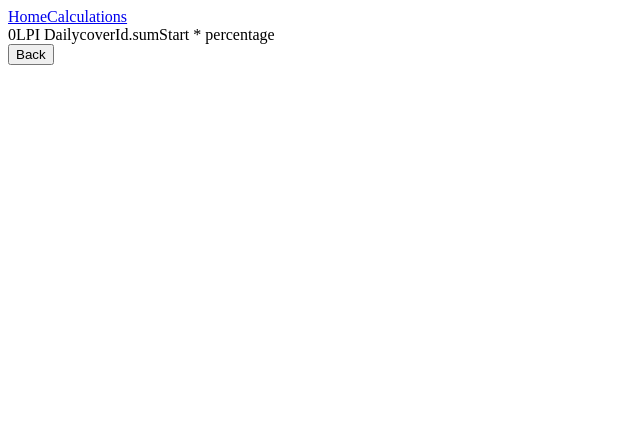
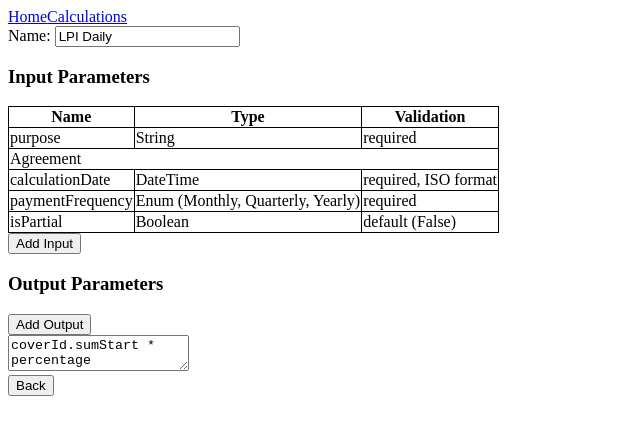
Before and after one commit to dianneyutiamco/react-training-wo-cra, a React app: page /calculation/1 in a window 1280 px wide. Shown: the top 434 px of the page, without its empty margins (0-640 px from the left). Built offline with nearby package versions, Linux system fonts and the light colour scheme.

Commit message:
Calc Details, Calc Details - Input Param Table

```diff
--- a/src/components/App.tsx
+++ b/src/components/App.tsx
@@ -3,7 +3,7 @@ import * as React from 'react';
 import { BrowserRouter as Router, Link, Switch, Route } from 'react-router-dom';
 import { Home } from './Home';
 import { Calculations } from './Calculations';
-import { Calculation } from './Calculation';
+import { CalculationDetails } from './CalculationDetails';
 
 export const App = () => {
     // TODO : maybe wrap the top-level <App> in <Router> instead
@@ -19,7 +19,7 @@ export const App = () => {
                 </Route>
 
                 <Route path="/calculation/:id">
-                    <Calculation />
+                    <CalculationDetails />
                 </Route>
 
                 <Route path="/calculations">
--- a/src/components/Calculation.tsx
+++ /dev/null
@@ -1,35 +0,0 @@
-import * as React from "react";
-import { useParams, useHistory } from "react-router";
-import { calculationDetailsList } from "../data/calculationdetails";
-
-export const Calculation = () => {
-  const { id } = useParams();
-  const history = useHistory();
-
-  // TODO : maybe make this a typed useState
-  const [calculationDetails, setCalculationDetails] = React.useState(undefined);
-
-  React.useEffect(() => {
-    setCalculationDetails(calculationDetailsList[0]);
-  }, []);
-
-  return(
-    <div>
-      {
-        calculationDetails? (
-          <div>
-            <span>{calculationDetails.id}</span>
-            <span>{calculationDetails.name}</span>
-            <span>{calculationDetails.formula}</span>
-          </div>
-        ) : (
-          <span>Details Unavailable</span>
-        )
-      }
-      {
-        // TODO : Redirect to "/calculations" instead
-      }
-      <button onClick={() => {history.goBack()}}>Back</button>
-    </div>
-  )
-}
--- /dev/null
+++ b/src/components/CalculationDetails.tsx
@@ -0,0 +1,78 @@
+import * as React from "react";
+import { useParams, useHistory } from "react-router";
+import { calculationDetailsList } from "../data/calculationdetails";
+import { ReadOnlyInputObject } from "./ReadOnlyInputField";
+
+export const CalculationDetails = () => {
+  const { id } = useParams();
+  const history = useHistory();
+
+  // TODO : maybe make this a typed useState
+  const [calculationDetails, setCalculationDetails] = React.useState(undefined);
+
+  React.useEffect(() => {
+
+    setCalculationDetails(calculationDetailsList[0]);
+
+  }, []);
+
+  // TODO : css
+  const border = {
+    border: "1px solid black"
+  }
+
+  return(
+    <div>
+      {
+        calculationDetails? (
+          <form>
+            <label>Name: </label>
+            <input type="text" value={calculationDetails.name} readOnly/>
+            <br />
+
+            <h3>Input Parameters</h3>
+            <table style={{border: "1px solid black", borderCollapse: "collapse"}}>
+              <thead>
+                <th style={border}>Name</th>
+                <th style={border}>Type</th>
+                <th style={border}>Validation</th>
+              </thead>
+
+              <tbody>
+                {calculationDetails.inputParameters
+                  .map((item: any) =>
+                    <ReadOnlyInputObject
+                      key={item.id}
+                      id={item.id}
+                      name={item.name}
+                      inputType={item.inputType}
+                      validation={item.validation}
+                      fields={item.fields}
+                    />
+                  )
+                }
+              </tbody>
+            </table>
+            <button onClick={() => {history.goBack()}}>Add Input</button>
+
+            <h3>Output Parameters</h3>
+
+            <button onClick={() => {history.goBack()}}>Add Output</button>
+            <br />
+
+            <textarea value={calculationDetails.formula} readOnly/>
+            <br />
+
+
+          </form>
+        ) : (
+          <span>Details Unavailable</span>
+        )
+      }
+      {
+        // TODO : Redirect to "/calculations" instead
+      }
+      <button onClick={() => {history.goBack()}}>Back</button>
+    </div>
+  )
+}
--- a/src/components/CalculationTable.tsx
+++ b/src/components/CalculationTable.tsx
@@ -7,10 +7,8 @@ export const CalculationTable = () => {
   // const [isLoading, setIsLoading] = React.useState(true);
 
   React.useEffect(() => {
-    setTimeout(() => {
       setCalculationList(calculationData);
       // setIsLoading(false);
-    }, 1500);
   }, []);
 
   return (
--- /dev/null
+++ b/src/components/ReadOnlyInputField.tsx
@@ -0,0 +1,56 @@
+import * as React from "react";
+
+interface ReadOnlyInputField {
+  id: number;
+  name: string;
+  inputType: string; // Object, String, etc.
+  validation: string;
+  fields?: ReadOnlyInputField[];
+}
+
+const ReadOnlyInputField = (props: ReadOnlyInputField) => {
+  // TODO : css
+  const border = {
+    border: "1px solid black"
+  }
+
+  return (
+    <tr>
+      <td style={border}>{props.name}</td>
+      <td style={border}>{props.inputType}</td>
+      <td style={border}>{props.validation}</td>
+    </tr>
+  )
+}
+
+export const ReadOnlyInputObject = (props: ReadOnlyInputField) => {
+  return(
+      props.inputType === "Object" ? (
+        <>
+          <tr>
+            <td colSpan={3}>{props.name}</td>
+          </tr>
+
+          {props.fields
+            .map((item) =>
+              <ReadOnlyInputField
+                key={item.id}
+                id={item.id}
+                name={item.name}
+                inputType={item.inputType}
+                validation={item.validation}
+              />
+            )
+          }
+        </>
+      )
+      : (
+          <ReadOnlyInputField
+            id={props.id}
+            name={props.name}
+            inputType={props.inputType}
+            validation={props.validation}
+          />
+      )
+  )
+}
--- a/src/data/calculationdata.ts
+++ b/src/data/calculationdata.ts
@@ -2,7 +2,37 @@ export const calculationData = [
     {
         id: 0,
         name: "LPI Daily",
-        inputFields: ["coverId", "sumStart", "percentage"],
+        inputParameters: [
+          {
+            id: 0,
+            name: "purpose",
+            inputType: "String",
+            validation: "required"
+          },
+          {
+            id: 1,
+            name: "Agreement",
+            inputType: "Object",
+            fields: [
+              {
+                id: 0,
+                name: "calculationDate",
+                inputType: "DateTime",
+                validation: "required, ISO format"
+              }, {
+                id: 1,
+                name: "paymentFrequency",
+                inputType: "Enum (Monthly, Quarterly, Yearly)",
+                validation: "required"
+              }, {
+                id: 2,
+                name: "isPartial",
+                inputType: "Boolean",
+                validation: "default (False)"
+              }
+            ]
+          }
+        ],
         outputFields: ["coverId", "netPremium"],
         formula: "coverId.sumStart * percentage"
     },
--- a/src/data/calculationdetails.ts
+++ b/src/data/calculationdetails.ts
@@ -1,10 +1,40 @@
 export const calculationDetailsList = [
   {
-      id: 0,
-      name: "LPI Daily",
-      inputFields: ["coverId", "sumStart", "percentage"],
-      outputFields: ["coverId", "netPremium"],
-      formula: "coverId.sumStart * percentage"
+    id: 0,
+    name: "LPI Daily",
+    inputParameters: [
+      {
+        id: 0,
+        name: "purpose",
+        inputType: "String",
+        validation: "required"
+      },
+      {
+        id: 1,
+        name: "Agreement",
+        inputType: "Object",
+        fields: [
+          {
+            id: 0,
+            name: "calculationDate",
+            inputType: "DateTime",
+            validation: "required, ISO format"
+          }, {
+            id: 1,
+            name: "paymentFrequency",
+            inputType: "Enum (Monthly, Quarterly, Yearly)",
+            validation: "required"
+          }, {
+            id: 2,
+            name: "isPartial",
+            inputType: "Boolean",
+            validation: "default (False)"
+          }
+        ]
+      }
+    ],
+    outputFields: ["coverId", "netPremium"],
+    formula: "coverId.sumStart * percentage"
   },
   {
       id: 1,
```
